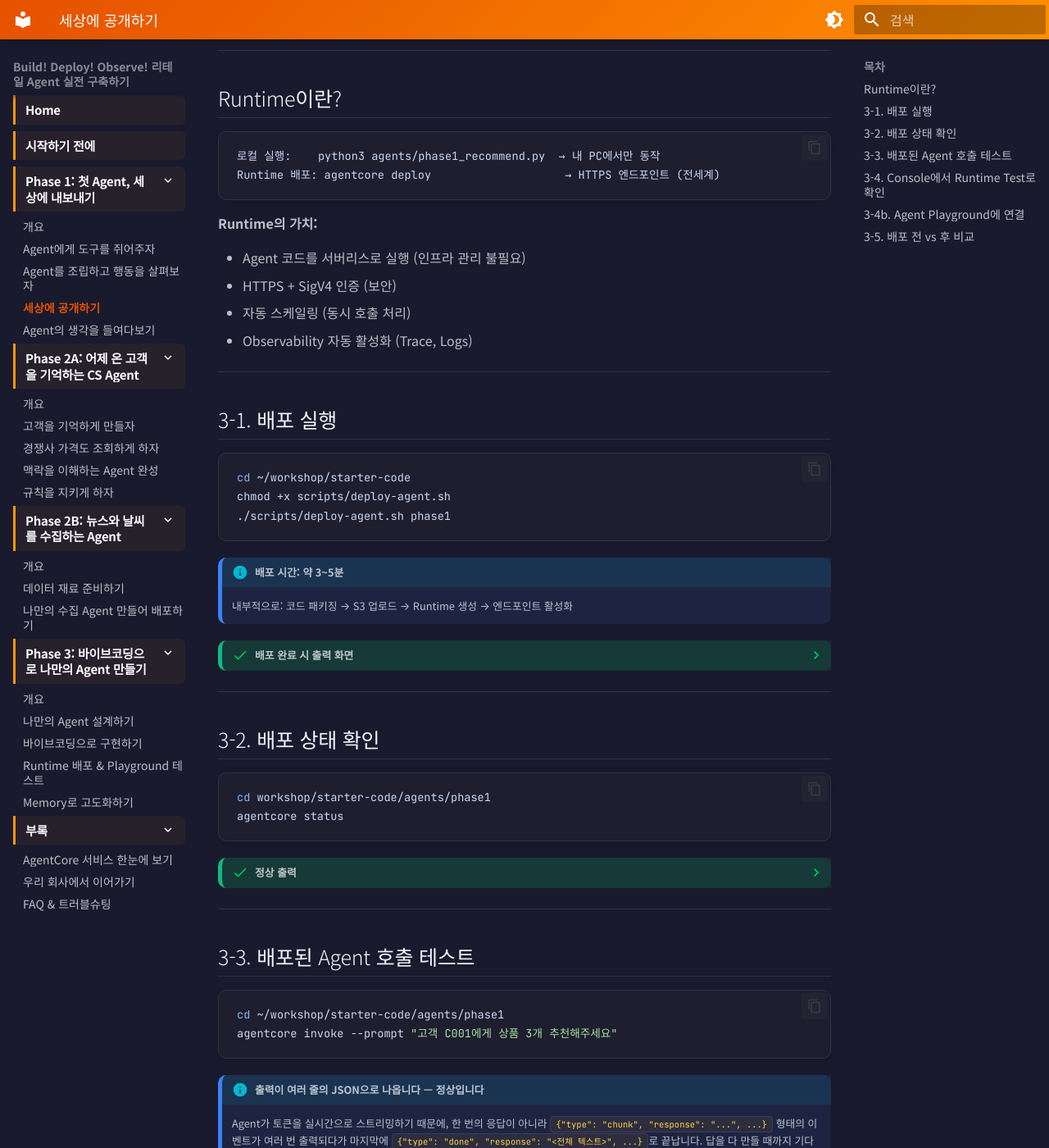
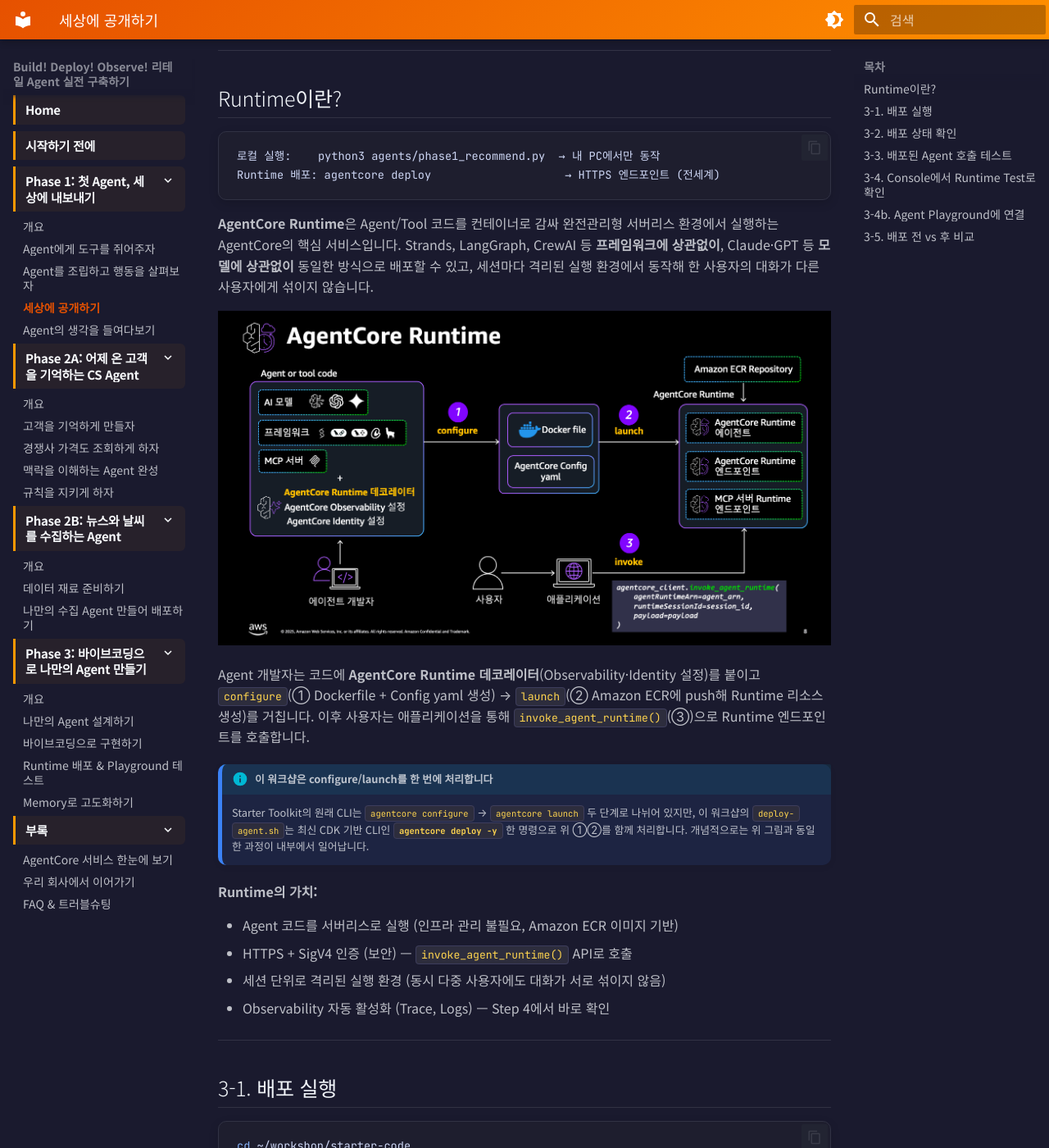
Before and after one commit to kjhyuok/rcg-agentcore-workshop-guide, an MkDocs documentation site: the page built from docs/phase1/step3-runtime.md, in a window 1280 px wide and 1400 px high, scrolled down 467 px. Shown: the whole window at 82% size. Built offline with MkDocs 1.6.1 and Material for MkDocs 9.7.7, drawn with Linux system fonts in a browser that asks for light colours.

Commit message:
docs: Step3 Runtime이란? 섹션에 AgentCore Runtime 개념도 추가

````diff
--- a/docs/phase1/step3-runtime.md
+++ b/docs/phase1/step3-runtime.md
@@ -26,12 +26,21 @@
 Runtime 배포: agentcore deploy                    → HTTPS 엔드포인트 (전세계)
 ```
 
+**AgentCore Runtime**은 Agent/Tool 코드를 컨테이너로 감싸 완전관리형 서버리스 환경에서 실행하는 AgentCore의 핵심 서비스입니다. Strands, LangGraph, CrewAI 등 **프레임워크에 상관없이**, Claude·GPT 등 **모델에 상관없이** 동일한 방식으로 배포할 수 있고, 세션마다 격리된 실행 환경에서 동작해 한 사용자의 대화가 다른 사용자에게 섞이지 않습니다.
+
+![AgentCore Runtime 개념](../assets/images/phase1/agentcore-runtime-concept.png)
+
+Agent 개발자는 코드에 **AgentCore Runtime 데코레이터**(Observability·Identity 설정)를 붙이고 `configure`(① Dockerfile + Config yaml 생성) → `launch`(② Amazon ECR에 push해 Runtime 리소스 생성)를 거칩니다. 이후 사용자는 애플리케이션을 통해 `invoke_agent_runtime()`(③)으로 Runtime 엔드포인트를 호출합니다.
+
+!!! info "이 워크샵은 configure/launch를 한 번에 처리합니다"
+    Starter Toolkit의 원래 CLI는 `agentcore configure` → `agentcore launch` 두 단계로 나뉘어 있지만, 이 워크샵의 `deploy-agent.sh`는 최신 CDK 기반 CLI인 **`agentcore deploy -y`** 한 명령으로 위 ①②를 함께 처리합니다. 개념적으로는 위 그림과 동일한 과정이 내부에서 일어납니다.
+
 **Runtime의 가치:**
 
-- Agent 코드를 서버리스로 실행 (인프라 관리 불필요)
-- HTTPS + SigV4 인증 (보안)
-- 자동 스케일링 (동시 호출 처리)
-- Observability 자동 활성화 (Trace, Logs)
+- Agent 코드를 서버리스로 실행 (인프라 관리 불필요, Amazon ECR 이미지 기반)
+- HTTPS + SigV4 인증 (보안) — `invoke_agent_runtime()` API로 호출
+- 세션 단위로 격리된 실행 환경 (동시 다중 사용자에도 대화가 서로 섞이지 않음)
+- Observability 자동 활성화 (Trace, Logs) — Step 4에서 바로 확인
 
 ---
 
````
Also changed, not shown: docs/assets/images/phase1/agentcore-runtime-concept.png (added).
